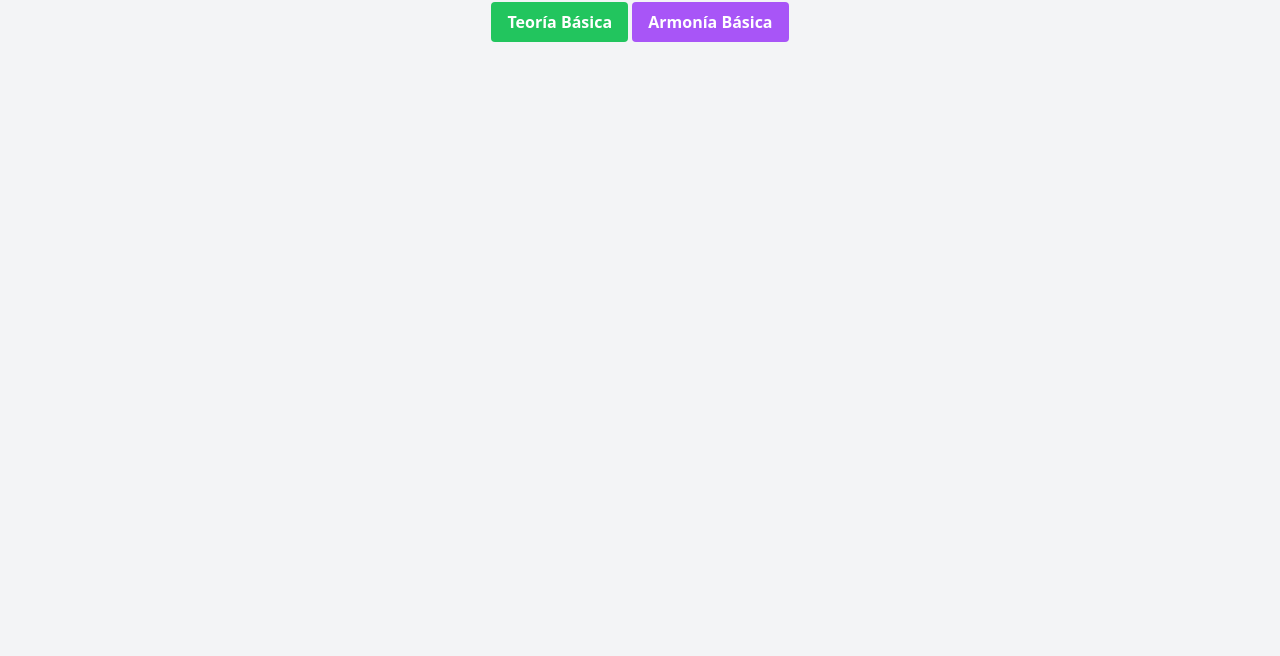
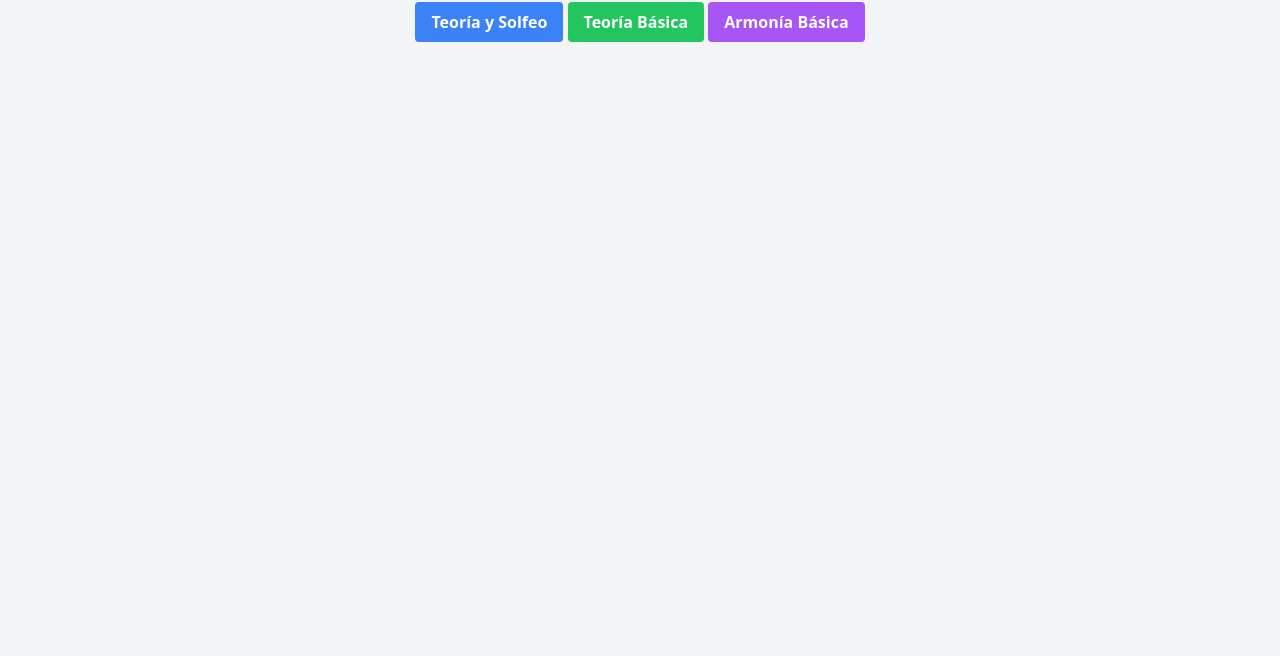
Before and after one commit to JosueBD/mucigrama, a website: page juegos.html in a window 1280 px wide. Shown: the part 144-800 px from the top of the page. Drawn offline with nearby package versions, Linux system fonts and the light colour scheme.

Commit message:
juegos.html

```diff
--- a/juegos.html
+++ b/juegos.html
@@ -18,6 +18,7 @@
     <main class="container mx-auto p-4">
         <div id="seleccion-puzle" class="text-center mb-8">
             <h1 class="text-4xl font-bold text-gray-800 mb-4">Elige un Mucigrama</h1>
+            <button data-puzle="puzle_solfeo" class="boton-puzle bg-blue-500 text-white font-bold py-2 px-4 rounded hover:bg-blue-700">Teoría y Solfeo</button>
             <button data-puzle="puzle_teoria" class="boton-puzle bg-green-500 text-white font-bold py-2 px-4 rounded hover:bg-green-700">Teoría Básica</button>
             <button data-puzle="puzle_armonia" class="boton-puzle bg-purple-500 text-white font-bold py-2 px-4 rounded hover:bg-purple-700">Armonía Básica</button>
         </div>
```
